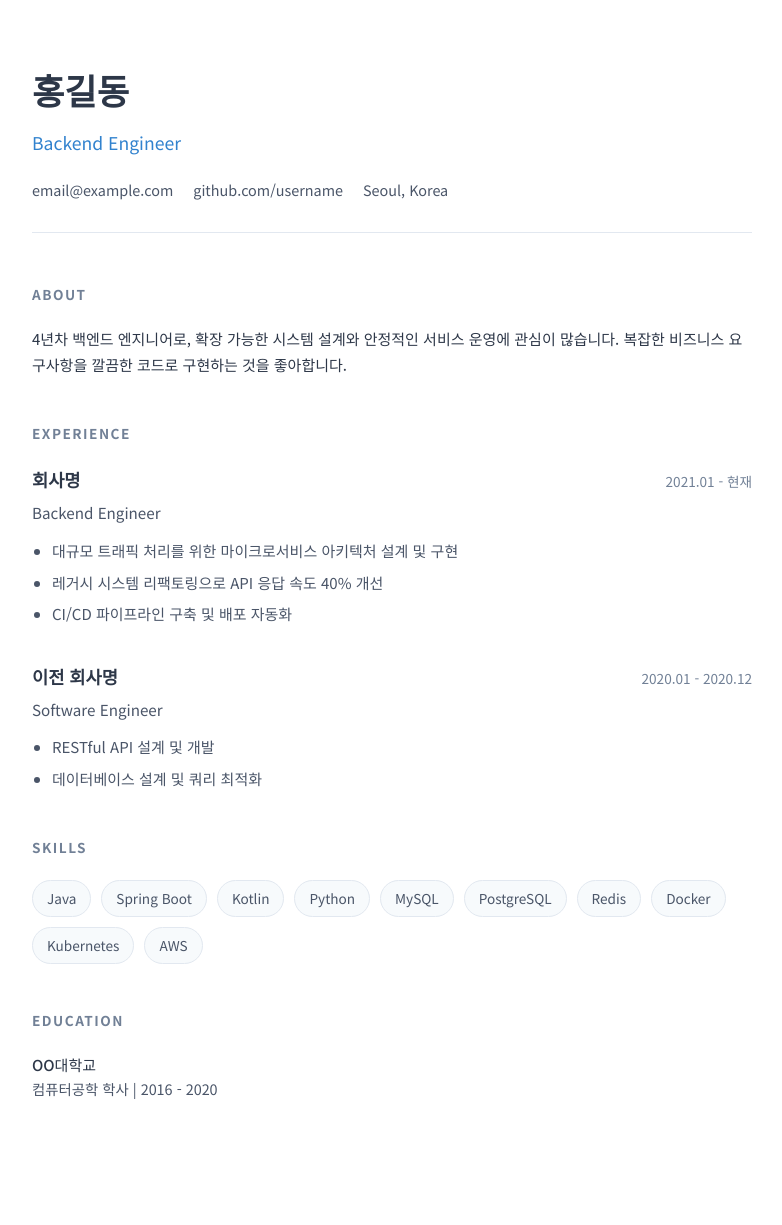
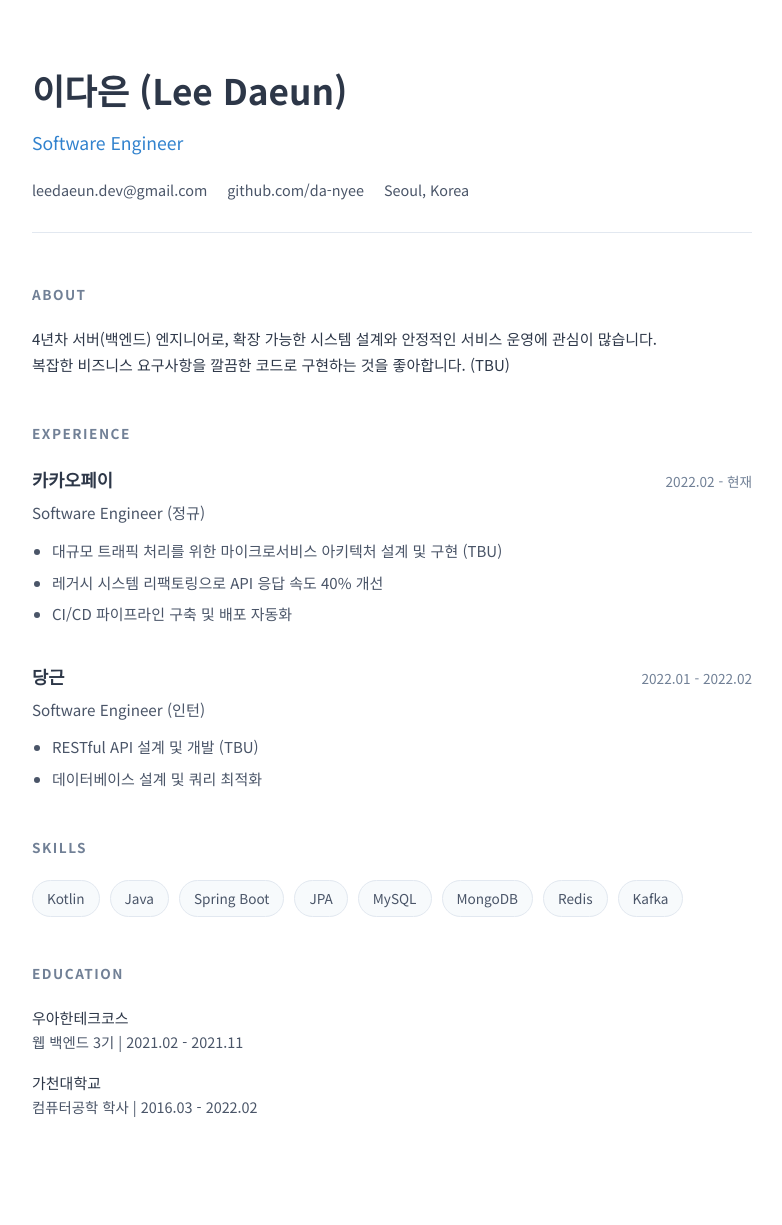
Before and after one commit to da-nyee/da-nyee, a Jekyll site: the page built from docs/index.html, in a window 1280 px wide. Shown: the whole page, without its empty margins (248-1030 px from the left). Built offline with Jekyll 4.4.1, drawn with Linux system fonts in a browser that asks for light colours.

Commit message:
docs: update index.html

```diff
--- a/docs/index.html
+++ b/docs/index.html
@@ -1,22 +1,24 @@
 ---
 layout: default
-title: Home
+title: 이다은 (Lee Daeun)
 ---
 
 <header class="header">
-  <h1 class="header__name">홍길동</h1>
-  <p class="header__title">Backend Engineer</p>
+  <h1 class="header__name">이다은 (Lee Daeun)</h1>
+  <p class="header__title">Software Engineer</p>
   <div class="header__contact">
-    <span>email@example.com</span>
-    <a href="https://github.com/username" target="_blank">github.com/username</a>
+    <span>leedaeun.dev@gmail.com</span>
+    <a href="https://github.com/da-nyee" target="_blank">github.com/da-nyee</a>
     <span>Seoul, Korea</span>
   </div>
 </header>
 
 <section class="section">
   <h2 class="section__title">About</h2>
-  <p>4년차 백엔드 엔지니어로, 확장 가능한 시스템 설계와 안정적인 서비스 운영에 관심이 많습니다.
-  복잡한 비즈니스 요구사항을 깔끔한 코드로 구현하는 것을 좋아합니다.</p>
+  <p>
+  4년차 서버(백엔드) 엔지니어로, 확장 가능한 시스템 설계와 안정적인 서비스 운영에 관심이 많습니다.<br/>
+  복잡한 비즈니스 요구사항을 깔끔한 코드로 구현하는 것을 좋아합니다. (TBU)
+  </p>
 </section>
 
 <section class="section">
@@ -24,13 +26,13 @@ title: Home
 
   <article class="experience">
     <div class="experience__header">
-      <h3 class="experience__company">회사명</h3>
-      <span class="experience__period">2021.01 - 현재</span>
+      <h3 class="experience__company">카카오페이</h3>
+      <span class="experience__period">2022.02 - 현재</span>
     </div>
-    <p class="experience__role">Backend Engineer</p>
+    <p class="experience__role">Software Engineer (정규)</p>
     <div class="experience__description">
       <ul>
-        <li>대규모 트래픽 처리를 위한 마이크로서비스 아키텍처 설계 및 구현</li>
+        <li>대규모 트래픽 처리를 위한 마이크로서비스 아키텍처 설계 및 구현 (TBU)</li>
         <li>레거시 시스템 리팩토링으로 API 응답 속도 40% 개선</li>
         <li>CI/CD 파이프라인 구축 및 배포 자동화</li>
       </ul>
@@ -39,13 +41,13 @@ title: Home
 
   <article class="experience">
     <div class="experience__header">
-      <h3 class="experience__company">이전 회사명</h3>
-      <span class="experience__period">2020.01 - 2020.12</span>
+      <h3 class="experience__company">당근</h3>
+      <span class="experience__period">2022.01 - 2022.02</span>
     </div>
-    <p class="experience__role">Software Engineer</p>
+    <p class="experience__role">Software Engineer (인턴)</p>
     <div class="experience__description">
       <ul>
-        <li>RESTful API 설계 및 개발</li>
+        <li>RESTful API 설계 및 개발 (TBU)</li>
         <li>데이터베이스 설계 및 쿼리 최적화</li>
       </ul>
     </div>
@@ -55,23 +57,25 @@ title: Home
 <section class="section">
   <h2 class="section__title">Skills</h2>
   <div class="skills">
+    <span class="skill-tag">Kotlin</span>
     <span class="skill-tag">Java</span>
     <span class="skill-tag">Spring Boot</span>
-    <span class="skill-tag">Kotlin</span>
-    <span class="skill-tag">Python</span>
+    <span class="skill-tag">JPA</span>
     <span class="skill-tag">MySQL</span>
-    <span class="skill-tag">PostgreSQL</span>
+    <span class="skill-tag">MongoDB</span>
     <span class="skill-tag">Redis</span>
-    <span class="skill-tag">Docker</span>
-    <span class="skill-tag">Kubernetes</span>
-    <span class="skill-tag">AWS</span>
+    <span class="skill-tag">Kafka</span>
   </div>
 </section>
 
 <section class="section">
   <h2 class="section__title">Education</h2>
   <div class="education__item">
-    <p class="education__school">OO대학교</p>
-    <p class="education__degree">컴퓨터공학 학사 | 2016 - 2020</p>
+    <p class="education__school">우아한테크코스</p>
+    <p class="education__degree">웹 백엔드 3기 | 2021.02 - 2021.11</p>
+  </div>
+  <div class="education__item">
+    <p class="education__school">가천대학교</p>
+    <p class="education__degree">컴퓨터공학 학사 | 2016.03 - 2022.02</p>
   </div>
 </section>
```
